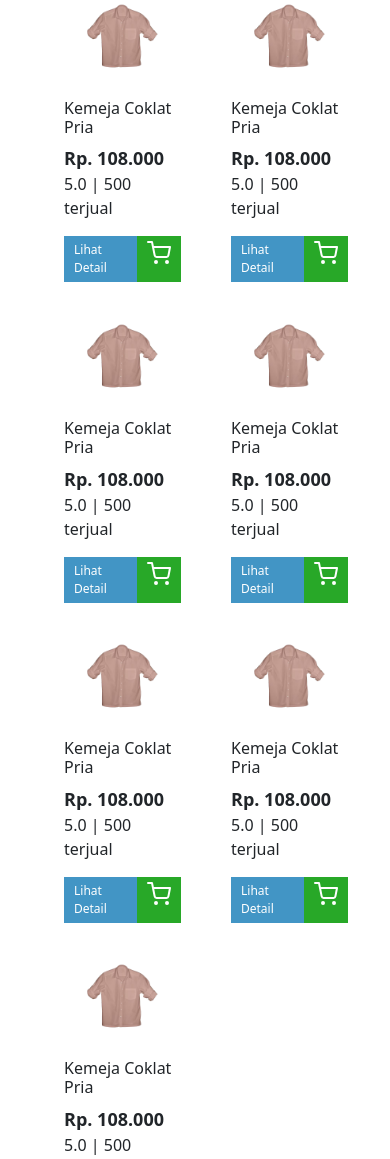
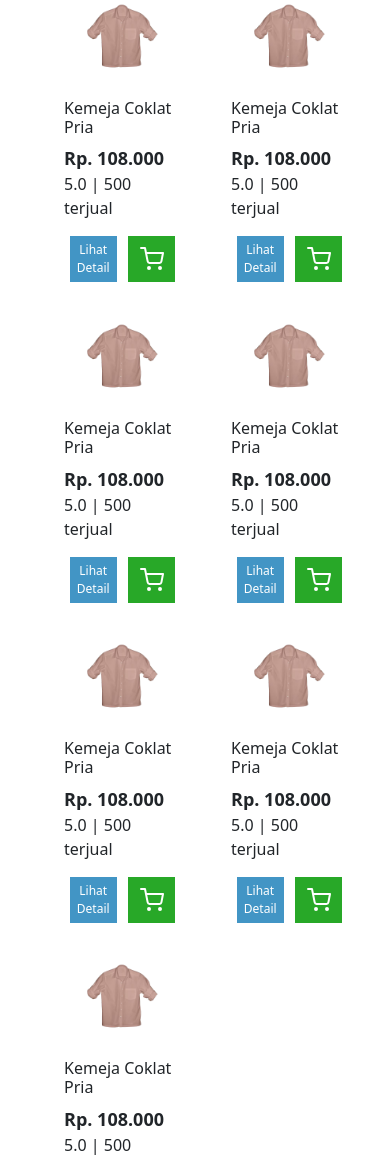
Before and after one commit to yuldan14/astrophile, a PHP site: page /product.html in a window 390 px wide. Shown: the part 200-1359 px from the top of the page. Run offline with PHP 8.4, Linux system fonts and the light colour scheme.

Commit message:
Add files via upload

```diff
--- a/style.css
+++ b/style.css
@@ -1082,8 +1082,17 @@ section#produk-page {
   select#size option{
     width: 20px;
   }
+  .card-container .lihat-detail{
+    display: flex;
+    justify-content: space-around;
+  }
   .card-container .lihat-detail a{
     font-size: 12px;
+    width: 40%;
+    text-align: center;
+    display: flex;
+    align-items: center;
+    justify-content: center;
   }
   .nama-produk h5 {
     font-size: 1rem;
```
